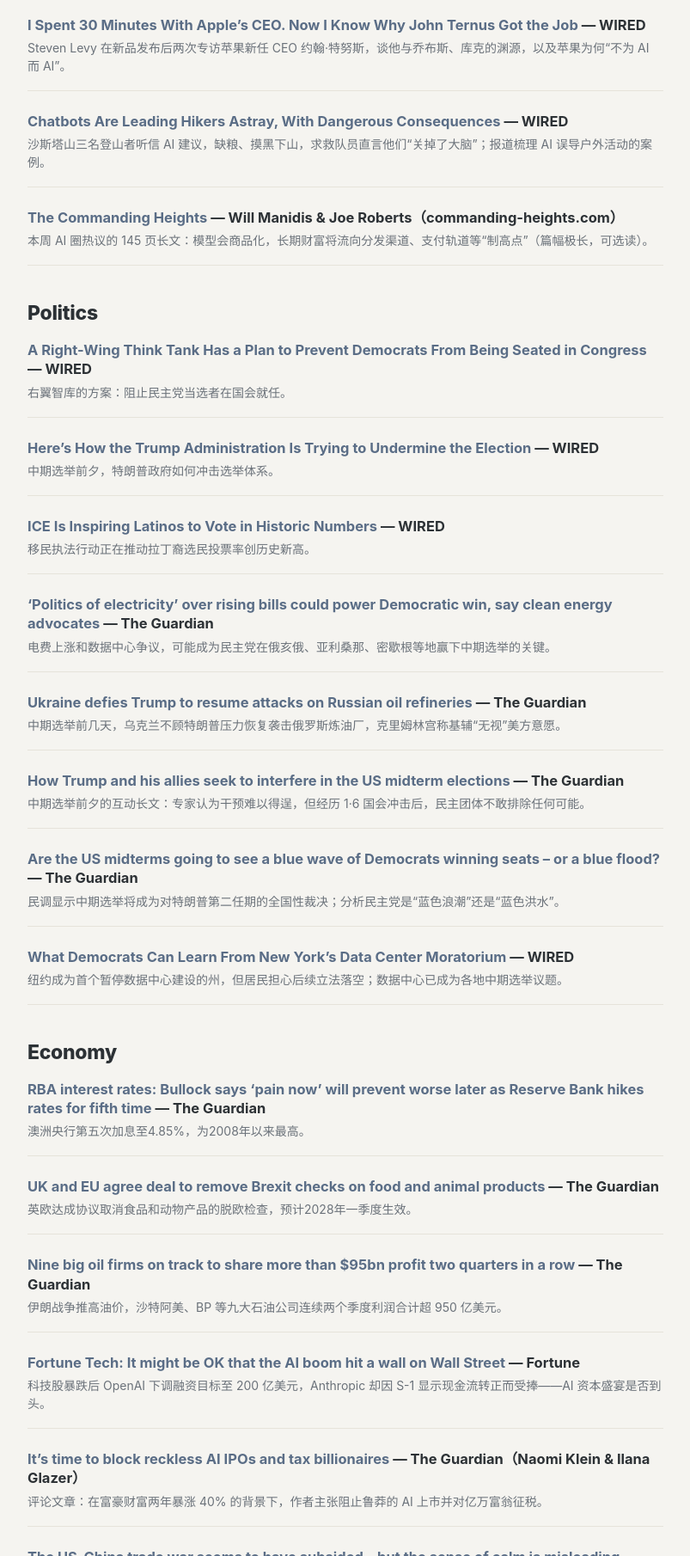
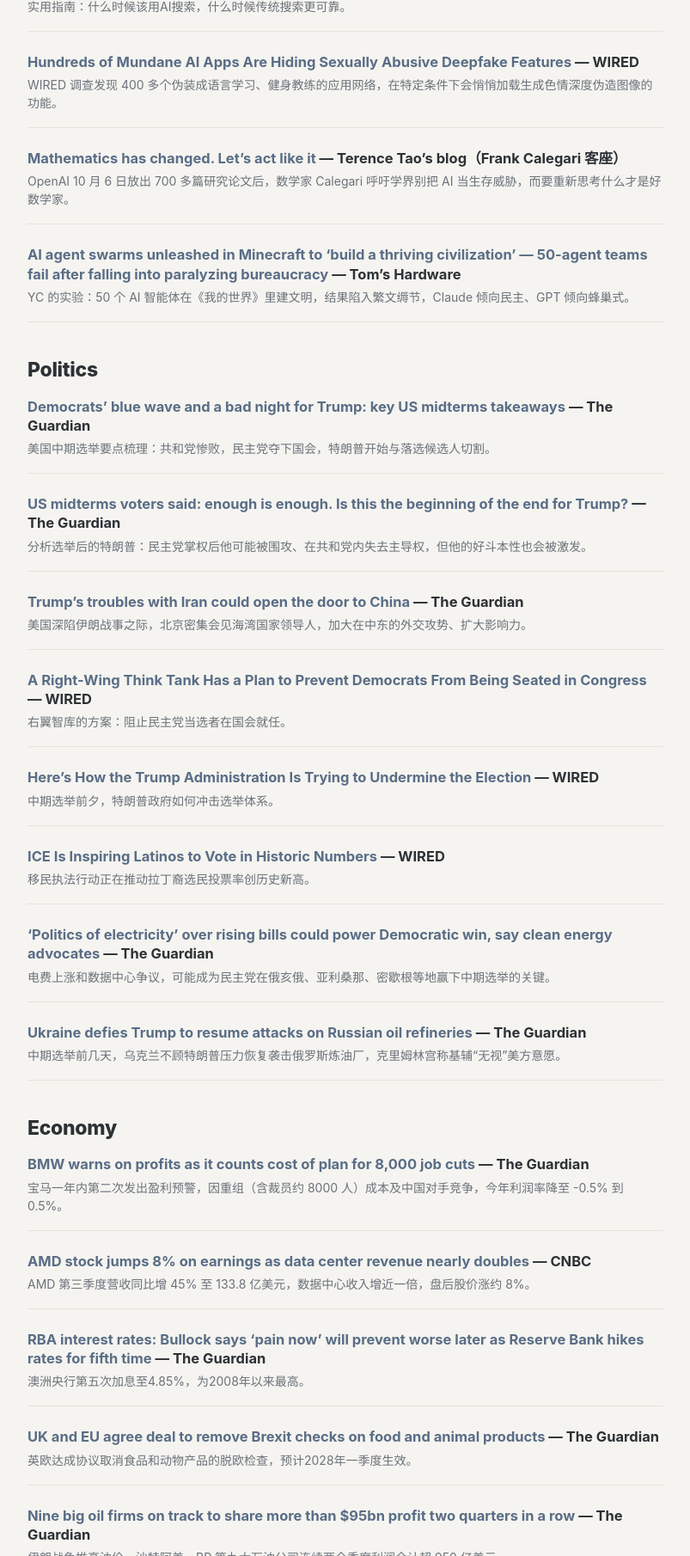
Before and after one commit to newmymujian-hash/newmymujian-hash.github.io, a plain HTML site: page news/index.html in a window 1280 px wide. Shown: the part 990-2800 px from the top of the page at 86% size, without its empty margins (370-1173 px from the left). Drawn offline with nearby package versions, Linux system fonts and the light colour scheme.

Commit message:
Update News board to 2026-11-04 daily selection (latest 3 days: 2026-11-02 to 2026-11-04)

```diff
--- a/news/index.html
+++ b/news/index.html
@@ -41,6 +41,12 @@
   <p class="page-sub">Daily long-read selections, organised by section — AI &amp; technology, politics, economy, and breaking hot topics. Each section keeps the latest three days, updated daily.</p>
   <div class="prose list-intro"><p>Ten long-form English articles are selected every day. They are shown here <strong>by section, not by date</strong> — each section keeps only the <strong>latest three days</strong> of selections and rotates as new picks arrive. Titles link to the originals; the one-line notes are in Chinese, as in the daily email edition.</p>
 <h2 id="ai--technology">AI &amp; Technology</h2>
+<h3 id="ai-on-the-ballot--stratechery"><a href="https://stratechery.com/2026/ai-on-the-ballot/">AI on the Ballot</a> — Stratechery</h3>
+<p>Ben Thompson 解读民主党中期选举大胜对 AI 行业的影响：科技巨头与 AI 实验室受益，英伟达喜忧参半，中国获利，数据中心选址政治化。</p>
+<h3 id="ohioans-overwhelmingly-oppose-data-centers-21-ballot-measures-have-put-their-ire-to-the-test--fortune"><a href="https://fortune.com/2026/11/04/ohio-data-center-ballot-measures-midterm-elections/">Ohioans overwhelmingly oppose data centers. 21 ballot measures have put their ire to the test</a> — Fortune</h3>
+<p>俄亥俄 18 个市镇就 21 项数据中心公投表决，该州已有 200 多个数据中心，计划到 2030 年投入约 400 亿美元 AI 基建。</p>
+<h3 id="british-fintech-revolut-slashes-ai-coding-costs-10x-by-cutting-out-claude-and-going-self-hosted--the-register"><a href="https://www.theregister.com/ai-and-ml/2026/11/03/british-fintech-revolut-slashes-ai-coding-costs-10x-by-cutting-out-claude-and-going-self-hosted/5307345">British fintech Revolut slashes AI coding costs 10x by cutting out Claude and going self-hosted</a> — The Register</h3>
+<p>Revolut 把 AI 编程默认模型换成自托管的开源 GLM，推理成本降约 90%，工程师不再为 token 精打细算，调试和工单处理收益最大。</p>
 <h3 id="our-risk-their-reward-zohran-mamdani-on-ai-and-data-centers--wired"><a href="https://www.wired.com/story/the-big-interview-podcast-nyc-mayor-zohran-mamdani/">‘Our Risk, Their Reward’: Zohran Mamdani on AI and Data Centers</a> — WIRED</h3>
 <p>纽约市长曼达尼谈AI与数据中心：风险由谁承担、收益归谁。</p>
 <h3 id="uks-most-polluting-power-plant-could-power-countrys-largest-ai-datacentre--the-guardian"><a href="https://www.theguardian.com/business/2026/nov/03/uk-drax-power-station-ai-datacentre">UK’s most polluting power plant could power country’s largest AI datacentre</a> — The Guardian</h3>
@@ -53,13 +59,13 @@
 <p>OpenAI 10 月 6 日放出 700 多篇研究论文后，数学家 Calegari 呼吁学界别把 AI 当生存威胁，而要重新思考什么才是好数学家。</p>
 <h3 id="ai-agent-swarms-unleashed-in-minecraft-to-build-a-thriving-civilization--50-agent-teams-fail-after-falling-into-paralyzing-bureaucracy--toms-hardware"><a href="https://www.tomshardware.com/tech-industry/artificial-intelligence/ai-agent-swarms-unleashed-in-minecraft-to-build-a-thriving-civilization-50-agent-teams-fail-after-falling-into-paralyzing-bureaucracy">AI agent swarms unleashed in Minecraft to ‘build a thriving civilization’ — 50-agent teams fail after falling into paralyzing bureaucracy</a> — Tom&rsquo;s Hardware</h3>
 <p>YC 的实验：50 个 AI 智能体在《我的世界》里建文明，结果陷入繁文缛节，Claude 倾向民主、GPT 倾向蜂巢式。</p>
-<h3 id="i-spent-30-minutes-with-apples-ceo-now-i-know-why-john-ternus-got-the-job--wired"><a href="https://www.wired.com/story/i-spent-30-minutes-with-apples-ceo-now-i-know-why-john-ternus-got-the-job/">I Spent 30 Minutes With Apple’s CEO. Now I Know Why John Ternus Got the Job</a> — WIRED</h3>
-<p>Steven Levy 在新品发布后两次专访苹果新任 CEO 约翰·特努斯，谈他与乔布斯、库克的渊源，以及苹果为何“不为 AI 而 AI”。</p>
-<h3 id="chatbots-are-leading-hikers-astray-with-dangerous-consequences--wired"><a href="https://www.wired.com/story/chatbots-are-leading-hikers-astray-with-dangerous-consequences/">Chatbots Are Leading Hikers Astray, With Dangerous Consequences</a> — WIRED</h3>
-<p>沙斯塔山三名登山者听信 AI 建议，缺粮、摸黑下山，求救队员直言他们“关掉了大脑”；报道梳理 AI 误导户外活动的案例。</p>
-<h3 id="the-commanding-heights--will-manidis--joe-robertscommanding-heightscom"><a href="https://commanding-heights.com/">The Commanding Heights</a> — Will Manidis &amp; Joe Roberts（commanding-heights.com）</h3>
-<p>本周 AI 圈热议的 145 页长文：模型会商品化，长期财富将流向分发渠道、支付轨道等“制高点”（篇幅极长，可选读）。</p>
 <h2 id="politics">Politics</h2>
+<h3 id="democrats-blue-wave-and-a-bad-night-for-trump-key-us-midterms-takeaways--the-guardian"><a href="https://www.theguardian.com/us-news/2026/nov/04/midterm-election-takeaways-trump">Democrats’ blue wave and a bad night for Trump: key US midterms takeaways</a> — The Guardian</h3>
+<p>美国中期选举要点梳理：共和党惨败，民主党夺下国会，特朗普开始与落选候选人切割。</p>
+<h3 id="us-midterms-voters-said-enough-is-enough-is-this-the-beginning-of-the-end-for-trump--the-guardian"><a href="https://www.theguardian.com/us-news/2026/nov/04/us-midterms-is-it-the-end-for-trump">US midterms voters said: enough is enough. Is this the beginning of the end for Trump?</a> — The Guardian</h3>
+<p>分析选举后的特朗普：民主党掌权后他可能被围攻、在共和党内失去主导权，但他的好斗本性也会被激发。</p>
+<h3 id="trumps-troubles-with-iran-could-open-the-door-to-china--the-guardian"><a href="https://www.theguardian.com/world/2026/nov/03/trump-iran-middle-east-china-gulf-hormuz-xi-jinping">Trump’s troubles with Iran could open the door to China</a> — The Guardian</h3>
+<p>美国深陷伊朗战事之际，北京密集会见海湾国家领导人，加大在中东的外交攻势、扩大影响力。</p>
 <h3 id="a-right-wing-think-tank-has-a-plan-to-prevent-democrats-from-being-seated-in-congress--wired"><a href="https://www.wired.com/story/a-right-wing-think-tank-has-a-plan-to-prevent-democrats-from-being-seated-in-congress/">A Right-Wing Think Tank Has a Plan to Prevent Democrats From Being Seated in Congress</a> — WIRED</h3>
 <p>右翼智库的方案：阻止民主党当选者在国会就任。</p>
 <h3 id="heres-how-the-trump-administration-is-trying-to-undermine-the-election--wired"><a href="https://www.wired.com/story/the-trump-administration-is-wreaking-havoc-on-the-electoral-system-before-the-midterms/">Here’s How the Trump Administration Is Trying to Undermine the Election</a> — WIRED</h3>
@@ -70,13 +76,11 @@
 <p>电费上涨和数据中心争议，可能成为民主党在俄亥俄、亚利桑那、密歇根等地赢下中期选举的关键。</p>
 <h3 id="ukraine-defies-trump-to-resume-attacks-on-russian-oil-refineries--the-guardian"><a href="https://www.theguardian.com/world/2026/nov/01/ukraine-defies-trump-resumes-attacks-russian-oil">Ukraine defies Trump to resume attacks on Russian oil refineries</a> — The Guardian</h3>
 <p>中期选举前几天，乌克兰不顾特朗普压力恢复袭击俄罗斯炼油厂，克里姆林宫称基辅“无视”美方意愿。</p>
-<h3 id="how-trump-and-his-allies-seek-to-interfere-in-the-us-midterm-elections--the-guardian"><a href="https://www.theguardian.com/us-news/ng-interactive/2026/oct/31/trump-allies-interfere-us-midterm-elections">How Trump and his allies seek to interfere in the US midterm elections</a> — The Guardian</h3>
-<p>中期选举前夕的互动长文：专家认为干预难以得逞，但经历 1·6 国会冲击后，民主团体不敢排除任何可能。</p>
-<h3 id="are-the-us-midterms-going-to-see-a-blue-wave-of-democrats-winning-seats--or-a-blue-flood--the-guardian"><a href="https://www.theguardian.com/us-news/ng-interactive/2026/nov/01/us-midterms-trump-blue-wave">Are the US midterms going to see a blue wave of Democrats winning seats – or a blue flood?</a> — The Guardian</h3>
-<p>民调显示中期选举将成为对特朗普第二任期的全国性裁决；分析民主党是“蓝色浪潮”还是“蓝色洪水”。</p>
-<h3 id="what-democrats-can-learn-from-new-yorks-data-center-moratorium--wired"><a href="https://www.wired.com/story/what-democrats-can-learn-new-york-data-center-moratorium/">What Democrats Can Learn From New York’s Data Center Moratorium</a> — WIRED</h3>
-<p>纽约成为首个暂停数据中心建设的州，但居民担心后续立法落空；数据中心已成为各地中期选举议题。</p>
 <h2 id="economy">Economy</h2>
+<h3 id="bmw-warns-on-profits-as-it-counts-cost-of-plan-for-8000-job-cuts--the-guardian"><a href="https://www.theguardian.com/business/2026/nov/04/bmw-warns-on-profits-counts-cost-plan-for-8000-job-cuts">BMW warns on profits as it counts cost of plan for 8,000 job cuts</a> — The Guardian</h3>
+<p>宝马一年内第二次发出盈利预警，因重组（含裁员约 8000 人）成本及中国对手竞争，今年利润率降至 -0.5% 到 0.5%。</p>
+<h3 id="amd-stock-jumps-8-on-earnings-as-data-center-revenue-nearly-doubles--cnbc"><a href="https://www.cnbc.com/2026/11/03/amd-amd-q3-earnings-report-2026-.html">AMD stock jumps 8% on earnings as data center revenue nearly doubles</a> — CNBC</h3>
+<p>AMD 第三季度营收同比增 45% 至 133.8 亿美元，数据中心收入增近一倍，盘后股价涨约 8%。</p>
 <h3 id="rba-interest-rates-bullock-says-pain-now-will-prevent-worse-later-as-reserve-bank-hikes-rates-for-fifth-time--the-guardian"><a href="https://www.theguardian.com/australia-news/2026/nov/03/rba-interest-rates-decision-cash-rate-november-reserve-bank-australia">RBA interest rates: Bullock says ‘pain now’ will prevent worse later as Reserve Bank hikes rates for fifth time</a> — The Guardian</h3>
 <p>澳洲央行第五次加息至4.85%，为2008年以来最高。</p>
 <h3 id="uk-and-eu-agree-deal-to-remove-brexit-checks-on-food-and-animal-products--the-guardian"><a href="https://www.theguardian.com/politics/2026/nov/03/deal-finalised-remove-brexit-checks-food-animal-products">UK and EU agree deal to remove Brexit checks on food and animal products</a> — The Guardian</h3>
@@ -87,11 +91,11 @@
 <p>科技股暴跌后 OpenAI 下调融资目标至 200 亿美元，Anthropic 却因 S-1 显示现金流转正而受捧——AI 资本盛宴是否到头。</p>
 <h3 id="its-time-to-block-reckless-ai-ipos-and-tax-billionaires--the-guardiannaomi-klein--ilana-glazer"><a href="https://www.theguardian.com/commentisfree/2026/nov/02/ai-ipos-tax-billionaires">It’s time to block reckless AI IPOs and tax billionaires</a> — The Guardian（Naomi Klein &amp; Ilana Glazer）</h3>
 <p>评论文章：在富豪财富两年暴涨 40% 的背景下，作者主张阻止鲁莽的 AI 上市并对亿万富翁征税。</p>
-<h3 id="the-us-china-trade-war-seems-to-have-subsided--but-the-sense-of-calm-is-misleading--the-guardian"><a href="https://www.theguardian.com/world/2026/nov/01/us-china-trade-war-trump-xi">The US-China trade war seems to have subsided – but the sense of calm is misleading</a> — The Guardian</h3>
-<p>停火让贸易战淡出头条，但作者认为两国并未采取措施防止新冲突，世界正走向潜在的大规模经济战。</p>
-<h3 id="albanese-looks-for-reset-on-world-stage-as-spot-fires-burn-domestically-and-likely-interest-rate-hike-looms--the-guardian"><a href="https://www.theguardian.com/australia-news/2026/oct/31/albanese-reset-world-stage-economic-spot-fires-rba-interest-rate-decision">Albanese looks for reset on world stage as ‘spot fires burn’ domestically and likely interest rate hike looms</a> — The Guardian</h3>
-<p>通胀高于预期，澳洲央行很可能加息，而总理正出访英联邦峰会，国内经济压力和外交“重启”交织。</p>
 <h2 id="breaking-hot-topics">Breaking Hot Topics</h2>
+<h3 id="french-blood-banks-hacked-in-latest-cyber-attack-on-europe--the-guardian"><a href="https://www.theguardian.com/technology/2026/nov/04/france-national-blood-service-hack-cyber-attack-europe">French blood banks hacked in latest cyber-attack on Europe</a> — The Guardian</h3>
+<p>法国国家血液服务机构称黑客侵入控制系统，调高三个冷库的温度，是近期欧洲冰箱/冷冻柜网络攻击的升级。</p>
+<h3 id="police-say-explosive-devices-found-in-belfast-are-linked-to-rightwing-terrorism--the-guardian"><a href="https://www.theguardian.com/world/2026/nov/04/weapons-haul-belfast-linked-to-far-right">Police say explosive devices found in Belfast are linked to ‘rightwing terrorism’</a> — The Guardian</h3>
+<p>北爱尔兰警方在贝尔法斯特搜查中发现 17 枚简易爆炸装置，称与极右翼恐怖主义有关，一名嫌疑人被捕。</p>
 <h3 id="russia-bombs-humanitarian-hub-in-ukraine-killing-at-least-31-people--the-guardian"><a href="https://www.theguardian.com/world/2026/nov/03/russia-bombs-ukrainian-aid-centre-komyshuvakha">Russia bombs humanitarian hub in Ukraine, killing at least 31 people</a> — The Guardian</h3>
 <p>俄军轰炸乌克兰人道援助中心致至少31人死亡，多地电厂和医院同时遇袭。</p>
 <h3 id="us-strikes-irans-qeshm-island-as-vance-voices-optimism-about-a-deal--the-guardian"><a href="https://www.theguardian.com/world/2026/nov/03/us-strikes-irans-qeshm-island">US strikes Iran’s Qeshm Island as Vance voices optimism about a deal</a> — The Guardian</h3>
@@ -100,10 +104,6 @@
 <p>瑞典、比利时、卢森堡多家超市冷柜夜间升温，疑似继法国之后的又一轮网络攻击。</p>
 <h3 id="negotiators-braced-for-worst-over-us-iran-talks-to-reopen-strait-of-hormuz--the-guardian"><a href="https://www.theguardian.com/world/2026/nov/01/negotiators-braced-for-worst-over-us-iran-talks-to-reopen-strait-of-hormuz">Negotiators ‘braced for worst’ over US-Iran talks to reopen strait of Hormuz</a> — The Guardian</h3>
 <p>卡塔尔斡旋第三天，美伊间接谈判围绕释放 60 亿美元伊朗资产、重开霍尔木兹海峡，海湾官员已做最坏打算。</p>
-<h3 id="binance-resumes-customer-withdrawals-after-record-63bn-hack--the-guardian"><a href="https://www.theguardian.com/business/2026/nov/01/binance-losses-covered-hack-fbi-north-korea-cryptocurrency">Binance resumes customer withdrawals after record $6.3bn hack</a> — The Guardian</h3>
-<p>币安称已补回约九成被盗资产并分阶段恢复提现，FBI 认定朝鲜 TraderTraitor 团伙是幕后黑手（本周事件的最新进展）。</p>
-<h3 id="hitlers-eagles-nest-retreat-was-torched-in-an-arson-attack-should-it-be-rebuilt--the-guardian"><a href="https://www.theguardian.com/world/2026/nov/01/hitler-eagles-nest-retreat-arson-attack-should-it-be-rebuilt">Hitler’s Eagle’s Nest retreat was torched in an arson attack. Should it be rebuilt?</a> — The Guardian</h3>
-<p>希特勒“鹰巢”别墅疑遭纵火焚毁，在德国极右翼抬头的背景下，专家就该修复还是保留废墟产生分歧。</p>
 </div>
 
 </section>
```
